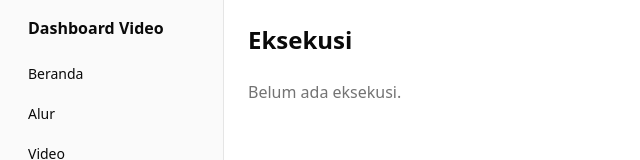
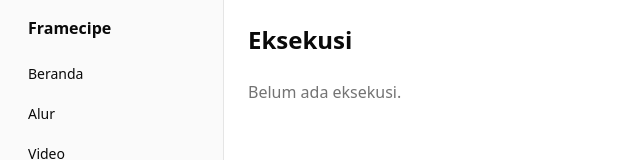
Before and after one commit to Diyoncrz18/Framecipe, a Next.js app in the folder dashboard/: page /eksekusi in a window 1280 px wide. Shown: the top 160 px of the page, without its empty margins (0-640 px from the left). Built offline with nearby package versions, Linux system fonts and the light colour scheme.

Commit message:
feat(dashboard): Rename the dashboard to Framecipe
Give the project its own name instead of the generic "Dashboard Video".
The sidebar, page title, description and package name now say
Framecipe, and the dashboard README points to the root README.

```diff
--- a/dashboard/app/layout.tsx
+++ b/dashboard/app/layout.tsx
@@ -6,8 +6,8 @@ import "./globals.css";
 export const dynamic = "force-dynamic";
 
 export const metadata: Metadata = {
-  title: "Dashboard Video",
-  description: "Dasbor lokal untuk memesan, memantau, dan menonton video buatan Claude.",
+  title: "Framecipe",
+  description: "Studio video dan motion graphic AI berbasis resep, berjalan lokal bersama Claude Code.",
 };
 
 export default function RootLayout({ children }: { children: React.ReactNode }) {
@@ -21,7 +21,7 @@ export default function RootLayout({ children }: { children: React.ReactNode })
           Lewati ke konten
         </a>
         <aside className="shrink-0 border-b bg-sidebar p-4 text-sidebar-foreground md:w-56 md:border-r md:border-b-0">
-          <p className="mb-4 px-3 text-base font-semibold">Dashboard Video</p>
+          <p className="mb-4 px-3 text-base font-semibold">Framecipe</p>
           <AppNav />
         </aside>
         <main id="konten" className="min-w-0 flex-1 p-6">
--- a/dashboard/package.json
+++ b/dashboard/package.json
@@ -1,5 +1,5 @@
 {
-  "name": "dashboard",
+  "name": "framecipe-dashboard",
   "version": "0.1.0",
   "private": true,
   "scripts": {
```
Also changed, not shown: 2 other files (tests, documents, lock files or other folders).
